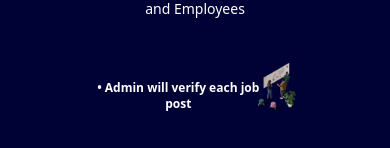
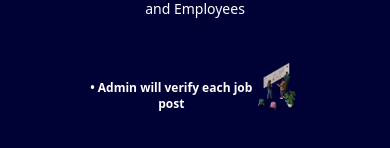
Before and after one commit to akarshnair007/jobportal_frontend, a React (Vite) app: page / in a window 390 px wide. Shown: the part 696-844 px from the top of the page. Built offline with nearby package versions, Linux system fonts and the light colour scheme.

Commit message:
Added some responsiveness to section in home page

```diff
--- a/src/Pages/Home.jsx
+++ b/src/Pages/Home.jsx
@@ -89,7 +89,7 @@ export const Home = () => {
                 <div className="part_1 flex justify-center justify-between mt-14">
                   <motion.div
                     initial={{ x: -50, opacity: 0 }}
-                    whileInView={{ x: 12, opacity: 100 }}
+                    whileInView={{ x: 5, opacity: 100 }}
                     transition={{ delay: 0.3, duration: 0.8 }}
                     className="flex justify-between items-center"
                   >
```
